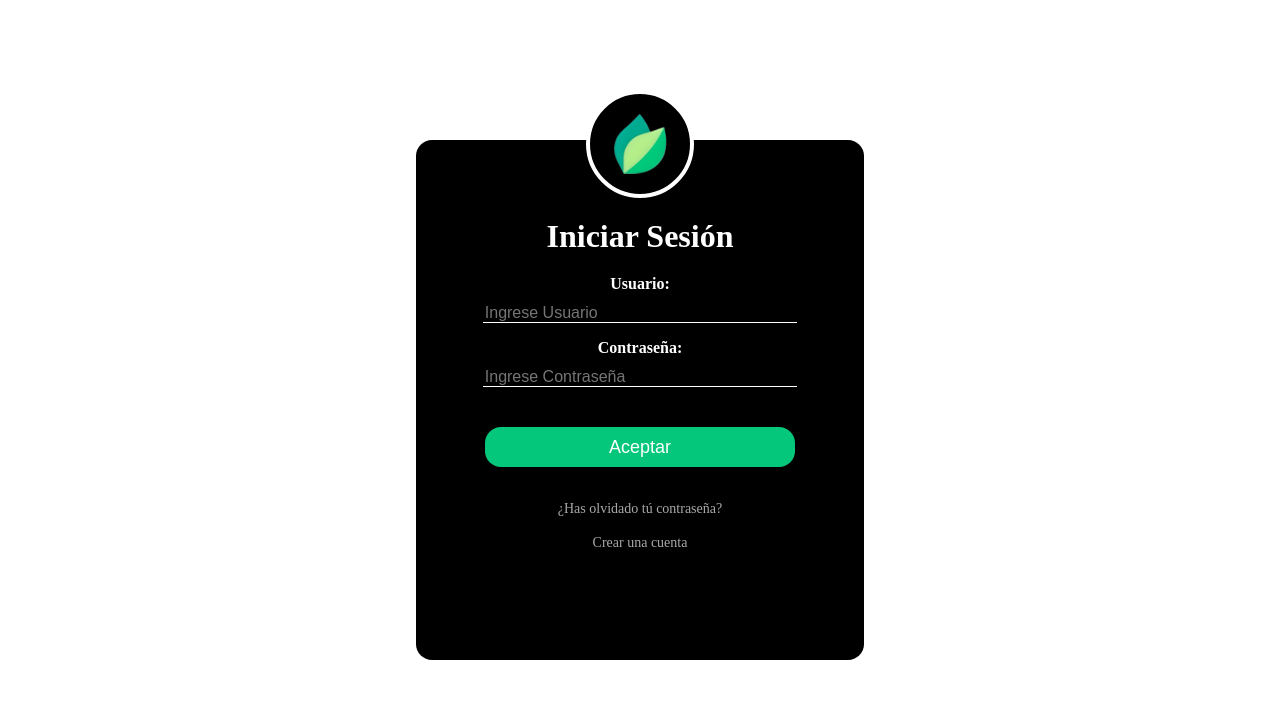
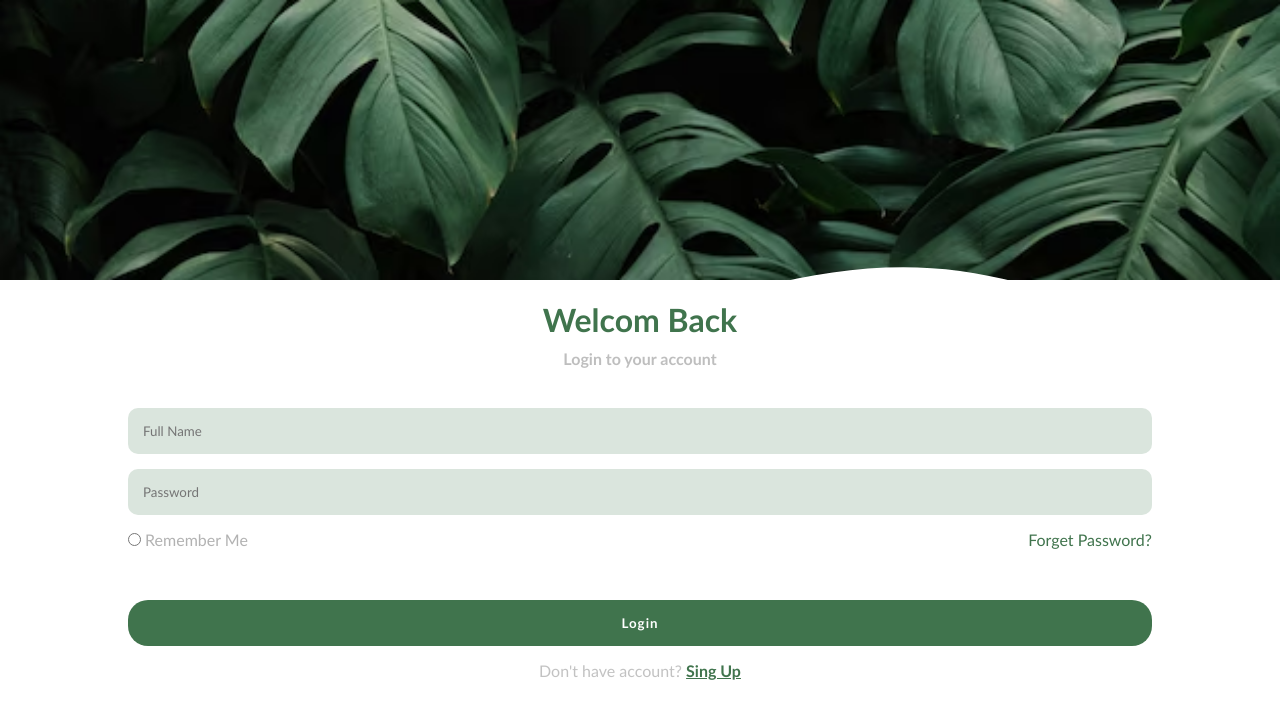
Before and after one commit to Roberto12541/pwa, a plain HTML site: page index.html in a window 1280 px wide. Drawn offline with Linux system fonts and the light colour scheme.

Commit message:
Login Page

```diff
--- a/css/styles.css
+++ b/css/styles.css
@@ -1,178 +1,100 @@
-body {
-    margin: 0;
-    padding: 0;
-    background-color: #fff;
-    background-size: cover;
-    /* font-family: sans-serif; */
-    height: 100vh;
-  }
-
-  form {
-    display: flex;
-    flex-wrap: wrap;
-    flex-direction: column;
-    align-items: center;
-    justify-content: center;
-  }
-
-  .login {
-    width: 35vw;
-    min-width: 350px;
-    height: 65vh;
-    min-height: 350px;
-    /* background: #04C77B; */
-    /* background: #02AB8F; */
-    /* background: #B4EE8C; */
-    background: #000;
-    color: #fff;
-    top: 50%;
-    left: 50%;
-    position: absolute;
-    transform: translate(-50%, -50%);
-    box-sizing: border-box;
-    padding: 70px 30px;
-    border-radius: 1rem;
-  }
-
-  .login .logo {
-    width: 60px;
-    position: relative;
-    z-index: 1;
-  }
-
-  .circle {
-    background-color: #000;
-    width: 100px;
-    height: 100px;
-    border-radius: 50%;
-    border: 4px solid white;
-    position: absolute;
-    top: -50px;
-    left: calc(50%);
-    transform: translateX(-50%);
-    display: flex;
-    justify-content: center;
-    align-items: center;
-  }
-
-  .login h1 {
-    margin: 0;
-    margin-top: .5rem;
-    padding: 0 0 20px;
-    text-align: center;
-  }
-
-  .login label {
-    margin: 0;
-    padding: 0;
-    font-weight: bold;
-    display: block;
-    margin-bottom: .7rem;
-  }
-
-  .login input {
-    width: 80%;
-    margin-bottom: 1rem;
-  }
-
-  .login input[type="text"],
-  .login input[type="password"] {
-    border: none;
-    border-bottom: 1px solid #fff;
-    background: transparent;
-    outline: none;
-    height: 1rem;
-    color: #fff;
-    font-size: 16px;
-  }
-
-  .login input[type="submit"] {
-    border: none;
-    outline: none;
-    height: 40px;
-    background: #04C77B;
-    color: #fff;
-    font-size: 18px;
-    border-radius: 1rem;
-    margin-top: 1.5rem;
-  }
-
-  .login input[type="submit"]:hover{
-    color: #000;
-  }
-  .login a {
-    text-decoration: none;
-    font-size: 14px;
-    /* line-height: 20px; */
-    color: darkgray;
-  }
-
-  .login a:hover {
-    color: #fff;
-  }
-/*
-* {
+*{
   margin: 0;
   padding: 0;
   box-sizing: border-box;
+  list-style: none;
+  text-decoration: none;
+  font-family: "Gill Sans", "Gill Sans MT", Calibri, "Trebuchet MS", sans-serif;
 }
-
-  .body .cuerpo {
-    background-image: url('./imgs/plan.jpg');
+main{
+  position: relative;
 }
-
-  .form-regis {
-    width: 400px;
-    background: #24303c;
-    padding: 30px;
-    margin: auto;
-    margin-top: 100px;
-    border-radius: 4px;
-    font-family: 'calibri';
+.fondo{
+  position: absolute;
+  width: 100%;
+  height: 35vh;
+  background-image: url('../img/login.avif');
+  background-position: center center;
+  background-size: cover;
+  z-index: 1;
+}
+.login{
+  position: absolute;
+  z-index: 100;
+  top: 25vh;
+  width: 100%;
+  height: 60vh;
+  background-image: url('../img/login.svg');
+  background-repeat: no-repeat;
+  padding-top: 100px;
+  display: flex;
+  flex-direction: column;
+  align-items: center;
+  gap: 40px;
+}
+.login-header h1{
+  color: #40744d;
+}
+.login-header{
+  display: flex;
+  flex-direction: column;
+  gap: 10px;
+  text-align: center;
+}
+.login-header span{
+  color: rgba(128, 128, 128, 0.514);
+  font-weight: 600;
+}
+.login-body{
+  width: 80%;
+  height: 100%;
+  display: flex;
+  flex-direction: column;
+  justify-content: space-between;
+}
+.login-body .forma{
+  display: flex;
+  flex-direction: column;
+  gap: 15px;
+}
+.login-body .forma input{
+  padding: 15px 15px;
+  border-radius: 10px;
+  border: none;
+  background-color: #dae5dd;
+}
+.login-body .opciones{
+  display: flex;
+  align-items: center;
+  justify-content: space-between;
+}
+.login-body .forma .opciones .remember span{
+  color: rgba(128, 128, 128, 0.603);
+}
+.login-body .forma .opciones span{
+  color: #40744d;
+}
+.login-body .buttons{
+  display: flex;
+  flex-direction: column;
+  align-items: center;
+  gap: 15px;
+}
+.login-body .buttons button{
+  width: 100%;
+  background-color: #40744d;
   color: white;
-    box-shadow: 7px 13px 37px #000;
+  padding: 15px;
+  border: none;
+  border-radius: 20px;
+  font-weight: bold;
+  letter-spacing: 1px;
 }
-
-  .form-regis h4 {
-    font-size: 22px;
-    margin-bottom: 20px;
+.login-body .buttons span{
+  color: rgba(128, 128, 128, 0.479);
 }
-
-  .controls {
-    width: 100%;
-    background: #24303c;
-    padding: 10px;
-    border-radius: 4px;
-    margin-bottom: 16px;
-    border: 1px solid #1f53c5;
-    font-family: 'calibri';
-    font-size: 18px;
-    color: white;
+.login-body .buttons span a{
+  color: #40744d;
+  text-decoration: underline;
+  font-weight: bold;
 }
-
-  .form-regis p {
-    height: 40px;
-    text-align: center;
-    font-size: 18px;
-    line-height: 40px;
-  }
-
-  .form-regis a {
-    color: white;
-    text-decoration: none;
-  }
-
-  .form-regis a:hover {
-    color: white;
-    text-decoration: underline;
-  }
-
-  .form-regis .botons {
-    width: 100%;
-    background: #1f53c5;
-    border: none;
-    padding: 12px;
-    color: white;
-    margin: 16px 0;
-    font-size: 16px;
-  } */
--- a/index.html
+++ b/index.html
@@ -23,35 +23,32 @@
     <title>Document</title>
 </head>
 <body>
-    <header class="navbar">
-    </header>
-    <main class="principal">
+    <main>
+        <div class="fondo"></div>
         <div class="login">
-            <div class="blanco circle">
-                <img class="logo" src="img/logo.png" alt="Logo de FloraTech">
+            <div class="login-header">
+                <h1>Welcom Back</h1>
+                <span>Login to your account</span>
             </div>
-
-            <h1>Iniciar Sesión</h1>
-            <form id="loginForm">
-                <!---Username--->
-                <label for="username">Usuario: </label>
-                <input type="text" id="username" placeholder="Ingrese Usuario" required>
-
-                <!---Password--->
-                <label for="password">Contraseña: </label>
-                <input type="password" id="password" placeholder="Ingrese Contraseña" required>
-
-                <input type="submit" value="Aceptar"><br>
-
-                <a href="#"> ¿Has olvidado tú contraseña?</a><br>
-                <a href="#"> Crear una cuenta</a>
-
-            </form>
+            <div class="login-body">
+                <div class="forma">
+                    <input type="text" name="" id="" placeholder="Full Name">
+                    <input type="text" name="" id="" placeholder="Password">
+                    <div class="opciones">
+                        <div class="remember">
+                            <input type="radio" name="" id="">
+                            <span>Remember Me</span>
+                        </div>
+                        <span>Forget Password?</span>
+                    </div>
+                </div>
+                <div class="buttons">
+                    <button>Login</button>
+                    <span>Don't have account? <a href="">Sing Up</a></span>
+                </div>
+            </div>
         </div>
-        <div id="message"></div>
-        <footer class="foot">
-        </footer>
     </main>
     <script src="js/scripts.js"></script>
-    </body>
+</body>
 </html>
```
Also changed, not shown: img/login.avif (added), img/login.svg (added). Lines whose indentation alone changed are shown as unchanged.
